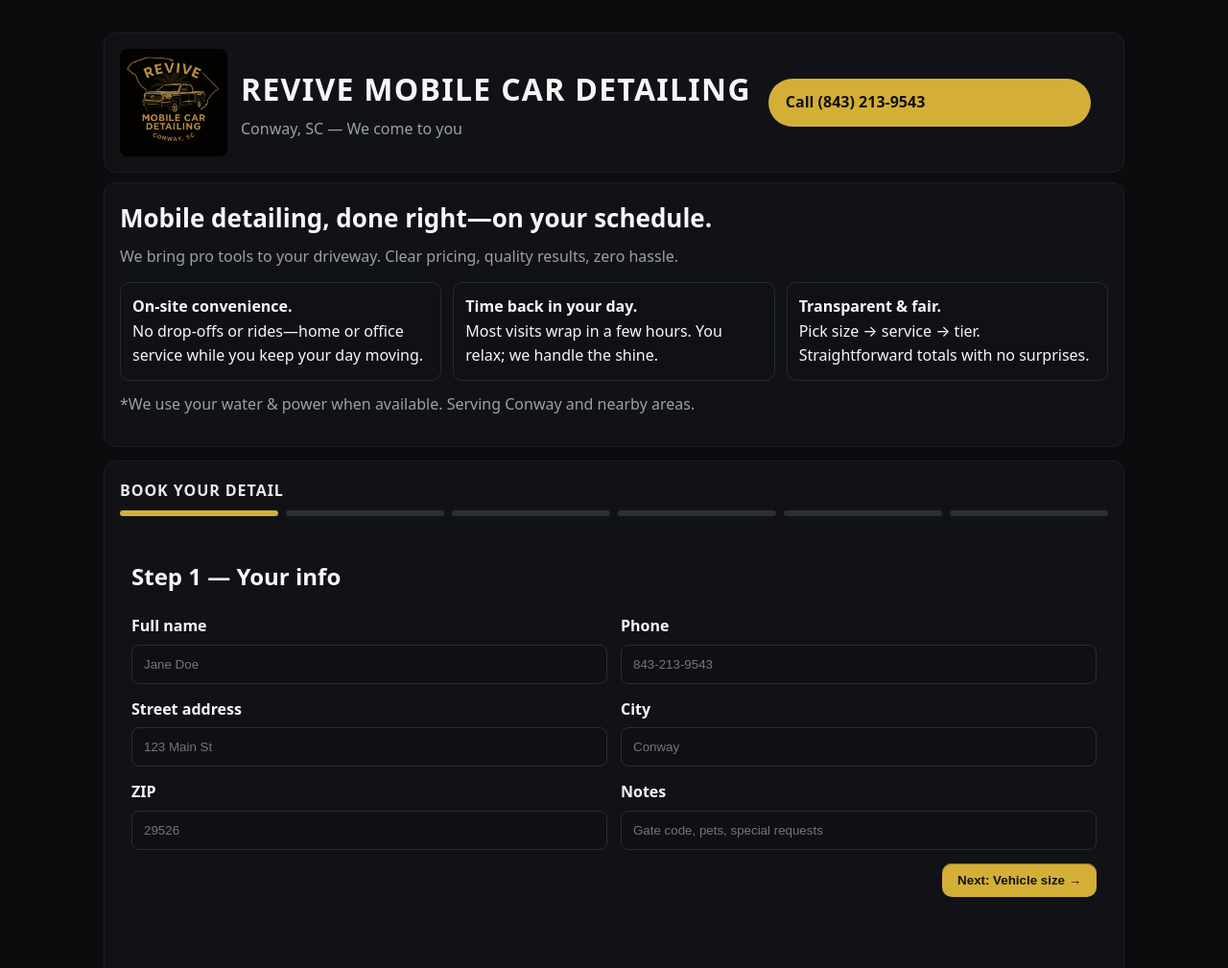
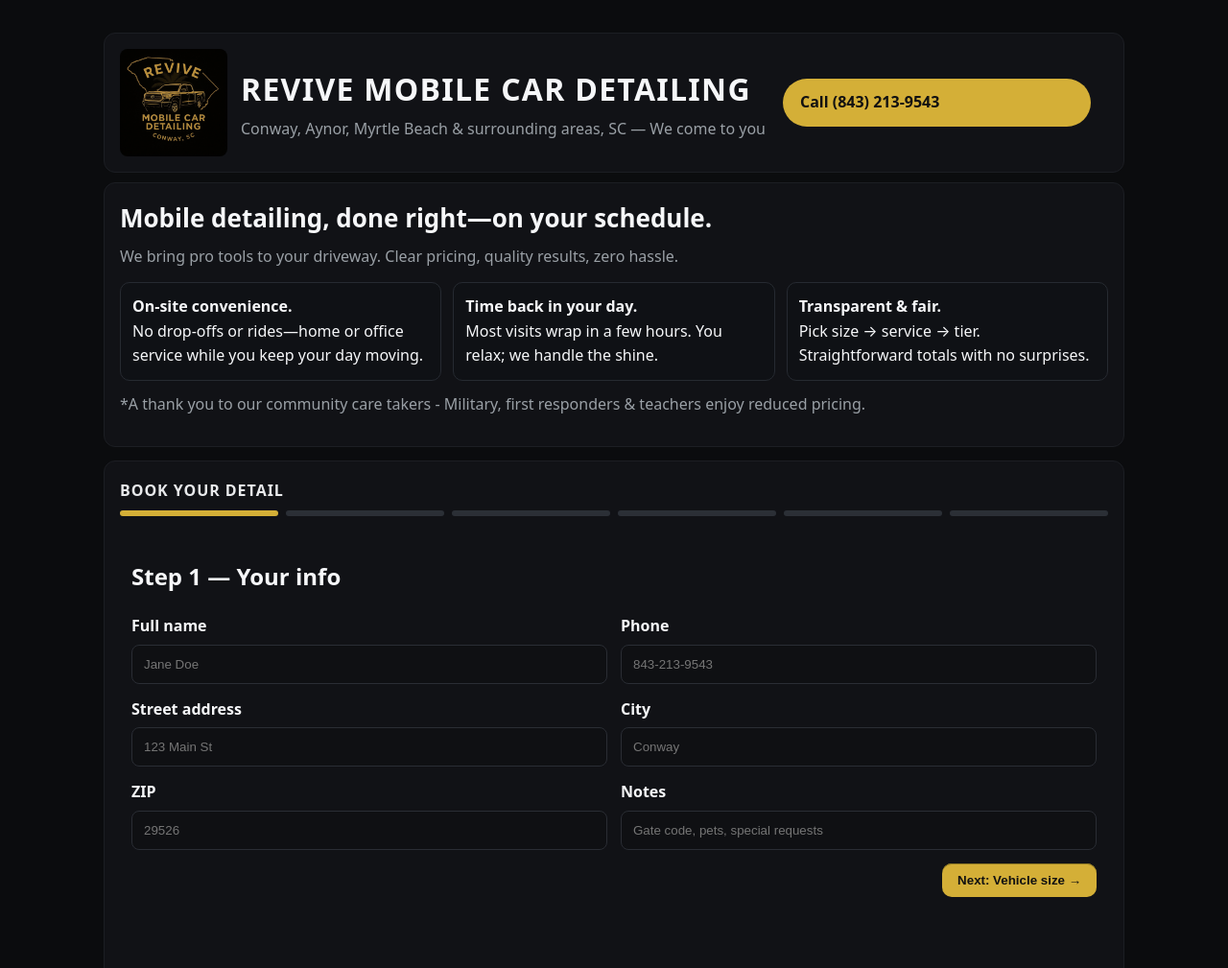
Before and after one commit to ilkopetrilko-hub/Revive-detailing-website, a plain HTML site: page index.html in a window 1280 px wide. Shown: the top 1009 px of the page at 96% size. Drawn offline with Linux system fonts and the light colour scheme.

Commit message:
Update index.html

```diff
--- a/index.html
+++ b/index.html
@@ -130,7 +130,7 @@
         <img src="logo.png" alt="Revive Mobile Detailing logo">
         <div>
           <h1>REVIVE MOBILE CAR DETAILING</h1>
-          <div class="tag">Conway, SC — We come to you</div>
+          <div class="tag">Conway, Aynor, Myrtle Beach & surrounding areas, SC — We come to you</div>
         </div>
       </div>
       <a class="call" href="tel:+18432139543">Call (843) 213-9543</a>
@@ -146,7 +146,7 @@
         <div class="point"><strong>Transparent & fair.</strong><br>Pick size → service → tier. Straightforward totals with no surprises.</div>
       </div>
       <p class="sub" style="margin-top:12px">
-        *We use your water & power when available. Serving Conway and nearby areas.
+        *A thank you to our community care takers - Military, first responders & teachers enjoy reduced pricing.
       </p>
     </section>
 
```
